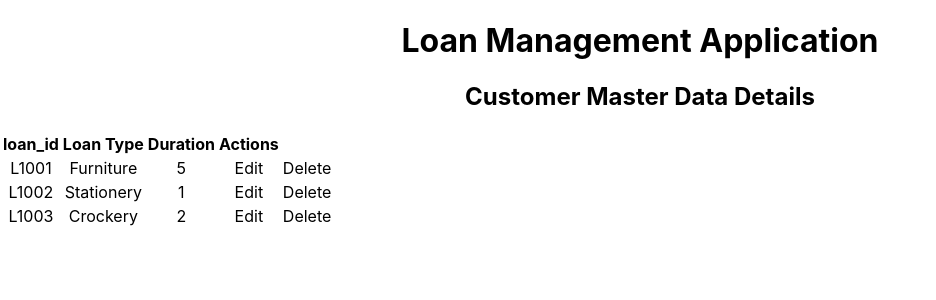
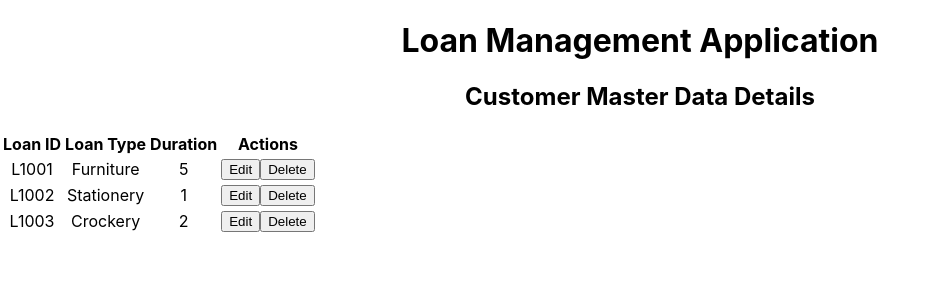
Before and after one commit to agastya2002/LMSTeam3Batch9, a React (Create React App) app in the folder Frontend/lms/: page /adminEditLoan in a window 1280 px wide. Shown: the top 300 px of the page, without its empty margins (0-936 px from the left). Built offline with nearby package versions, Linux system fonts and the light colour scheme.

Commit message:
feat: integrated table component

```diff
--- a/Frontend/lms/src/App.js
+++ b/Frontend/lms/src/App.js
@@ -32,6 +32,7 @@ function App() {
           <Route path="/ViewItem" element={<ProtectedRoute><CustomerItemsPurchased/></ProtectedRoute>} />
           <Route path="/ItemMaster" element={<ProtectedRoute><ItemMaster/></ProtectedRoute>} />
           <Route path="/CustomerDataManagement" element={<ProtectedRoute><CustomerDataManagement/></ProtectedRoute>} />
+          <Route path="/LoanCardManagement" element={<ProtectedRoute><AdminEditLoan/></ProtectedRoute>} />
           {/* <Route path="/LoanCardManagement" element={<ProtectedRoute><LoanCardManagement/></ProtectedRoute>} />*/}
           {/*<Route path="/ItemsMasterData" element={<ProtectedRoute><ItemsMasterData/></ProtectedRoute>} /> */}
           <Route path="/adminEditLoan" element={<AdminEditLoan/>} />
--- a/Frontend/lms/src/Components/TableComponent.js
+++ b/Frontend/lms/src/Components/TableComponent.js
@@ -1,6 +1,8 @@
+/*Code to render Table Component: Here it has been assumed that the first field of table is the unique identifier of a given row*/
 import React from "react";
 
 const TableComponent = ({ headerData, tableData, tableActions }) => {
+    console.log(tableData.length)
     return (
         <table>
             <thead>
@@ -8,15 +10,16 @@ const TableComponent = ({ headerData, tableData, tableActions }) => {
                     {
                         headerData.map((val, idx) => <th key={`heading${idx}`}>{val}</th>)
                     }
+                    <th>Actions</th>
                 </tr>
             </thead>
             <tbody>
-                {tableData?.map((val, idx) => (
+                {tableData.length!==0?tableData?.map((val, idx) => (
                     <tr key={`row${idx}`}>
-                        {Object.keys(val).map((data, idx_data) => <td key={`data${idx_data}`}>{data}</td>)}
-                        {tableActions.length !== 0 ? <td>{tableActions?.map((data, idx_data) => <button key={`action_${data?.actionName}`} data-entry-id={Object.keys(val)[0]} onClick={data?.actionCallback}>{data?.actionName}</button>)}</td> : null}
+                        {Object.values(val).map((data, idx_data) => <td key={`data${idx_data}`}>{data}</td>)}
+                        {tableActions?.length !== 0 ? <td>{tableActions?.map((data, idx_data) => <button key={`action_${data?.actionName}`} data-entry-obj={val} onClick={data?.actionCallback}>{data?.actionName}</button>)}</td> : null}
                     </tr>
-                ))}
+                )):null}
                 <tr></tr>
             </tbody>
         </table>
--- a/Frontend/lms/src/Pages/AdminEditLoan.js
+++ b/Frontend/lms/src/Pages/AdminEditLoan.js
@@ -1,5 +1,5 @@
-import React from "react";
-
+import React, { useCallback } from "react";
+import TableComponent from "../Components/TableComponent";
 export const AdminEditLoan = () => {
   // const user = { emp_id: "E0002", designation: "Manager", department: "IT" };
   const loanCards = [
@@ -19,18 +19,30 @@ export const AdminEditLoan = () => {
       duration: 2
     },
   ];
+  const editLoan = (e) => {
+    const { entryObj } = e.currentTarget.dataset;
+    console.log(entryObj);
+    //editLoan code here
+  }
+  const deleteLoan = (e) => {
+    const { entryObj } = e.currentTarget.dataset;
+    console.log(entryObj);
+    //editLoan code here
+  }
   return (
     <div>
       <h1>Loan Management Application</h1>
       <h2>Customer Master Data Details</h2>
       <div
-          style={{ width: "100%", display: "flex", justifyContent: "space-between"}}
+        style={{ width: "100%", display: "flex", justifyContent: "space-between" }}
       >
+
         {/* <span>Employee ID: {user?.emp_id}</span>
           <span>Designation: {user?.designation}</span>
           <span>Department: {user?.department}</span> */}
       </div>
-        <table>
+      <TableComponent headerData={["Loan ID", "Loan Type", "Duration"]} tableData={loanCards} tableActions={[{ actionName: "Edit", actionCallback: (e) => editLoan(e) }, { actionName: "Delete", actionCallback: (e) => deleteLoan(e) }]} />
+      {/*         <table>
           <thead>
             <tr>
               <th>loan_id</th>
@@ -52,7 +64,7 @@ export const AdminEditLoan = () => {
                 </tr>
               ))}
           </tbody>
-        </table>
+        </table> */}
     </div>
   );
 };
--- a/Frontend/lms/src/Pages/CustmerDataManagement.js
+++ b/Frontend/lms/src/Pages/CustmerDataManagement.js
@@ -4,6 +4,7 @@ import { useState, useEffect } from 'react';
 import { useAuth } from '../Contexts/AuthContext';
 import { Link, useNavigate } from 'react-router-dom';
 import axios from 'axios';
+import TableComponent from '../Components/TableComponent';
 
 const CustomerDataManagement=()=>{
 
@@ -93,8 +94,11 @@ const CustomerDataManagement=()=>{
     }
 
 
-const editEmployee = (e,val) => {
-    e.preventDefault()
+const editEmployee = (e) => {
+
+    e.preventDefault();
+    const val=JSON.parse(e.currentTarget.dataset.entryObj);
+    console.log(val)
     setEID(val.employeeId)
     setEName(val.employeeName)
     setGender(val.gender)
@@ -105,6 +109,9 @@ const editEmployee = (e,val) => {
     setEdit(true)
 }
 
+const deleteEmployee=(e)=>{
+    const {entryId}=e.currentTarget.dataset;
+}
 const handleCancel = () =>{
     setEID("")
     setEName("")
@@ -185,7 +192,8 @@ const handleCancel = () =>{
             </div>
               :null
             }
-             {
+            <TableComponent headerData={["Employee ID", "Employee Name", "Gender","Designation","Department","Date of Birth","Date of joining"]} tableData={emps} tableActions={[{ actionName: "Edit", actionCallback: (e) => editEmployee(e) }, { actionName: "Delete", actionCallback: (e) => deleteEmployee(e) }]} />
+             {/* {
           emps.length!=0?<table>
           <thead>
             <tr>
@@ -215,7 +223,7 @@ const handleCancel = () =>{
               ))}
           </tbody>
         </table>:null
-        }
+        } */}
         </div>
     )
 }
--- a/Frontend/lms/src/Pages/CustomerItemsPurchased.js
+++ b/Frontend/lms/src/Pages/CustomerItemsPurchased.js
@@ -2,6 +2,7 @@ import React, { useEffect, useState } from "react";
 import {useAuth} from '../Contexts/AuthContext'
 import axios from 'axios';
 import { Link, useNavigate } from 'react-router-dom';
+import TableComponent from "../Components/TableComponent";
 
 export const CustomerItemsPurchased = () => {
 
@@ -25,28 +26,30 @@ export const CustomerItemsPurchased = () => {
     }
     useEffect(()=>{
       getItems()
-    },[])
-    // const items = [
-    //   {
-    //     issue_id: "I1001",
-    //     item_description: "Tea Table",
-    //     item_make: "Wooden",
-    //     item_category: "Furniture",
-    //     item_valuation: "5000",
-    //   },
-    //   {
-    //     issue_id: "I1002",
-    //     item_description: "Tea Set",
-    //     item_make: "Glass",
-    //     item_category: "Crockery",
-    //     item_valuation: "2000",
-    //   },
-    // ];
+    },[]);
+     const iitems = [
+       {
+         issue_id: "I1001",
+         item_description: "Tea Table",
+         item_make: "Wooden",
+         item_category: "Furniture",
+         item_valuation: "5000",
+       },
+       {
+         issue_id: "I1002",
+         item_description: "Tea Set",
+         item_make: "Glass",
+         item_category: "Crockery",
+         item_valuation: "2000",
+       },
+     ];
     console.log(items)
+
     return (
       <div>
         <h1>Loan Management Application</h1>
         <h2>Items Purchased</h2>
+        <TableComponent headerData={["Issue ID","Issued","Item Description","Item Make","Item Category","Item Valuation"]} tableData={items}/>
         {/* <div
           style={{ width: "100%", display: "flex", justifyContent: "space-between" }}
         >
@@ -54,7 +57,7 @@ export const CustomerItemsPurchased = () => {
           <span>Designation: {user?.designation}</span>
           <span>Department: {user?.department}</span>
         </div> */}
-        {
+        {/* {
           items.length!=0?<table>
           <thead>
             <tr>
@@ -78,8 +81,7 @@ export const CustomerItemsPurchased = () => {
               ))}
           </tbody>
         </table>:null
-        }
-
+        } */}
       </div>
     );
 };
--- a/Frontend/lms/src/Pages/CustomerLoanCards.js
+++ b/Frontend/lms/src/Pages/CustomerLoanCards.js
@@ -1,30 +1,30 @@
 import React, { useEffect, useState } from "react";
-import {useAuth} from '../Contexts/AuthContext'
+import { useAuth } from '../Contexts/AuthContext'
 import axios from 'axios';
 import { Link, useNavigate } from 'react-router-dom';
-
+import TableComponent from "../Components/TableComponent";
 export const CustomerLoanCards = () => {
   const navigate = useNavigate();
-    const {logout, user, token} = useAuth();
+  const { logout, user, token } = useAuth();
 
-    const [loanCards,setLoanCards] = useState([])
+  const [loanCards, setLoanCards] = useState([])
 
 
   const baseURL = "https://localhost:7223/api/customer"
 
   const getLoans = async () => {
-        try{
-        const resp = await axios.get(`${baseURL}/GetLoans?id=${user.userId}`,{
-            headers:{"Authorization":`Bearer ${token}`}
+    try {
+      const resp = await axios.get(`${baseURL}/GetLoans?id=${user.userId}`, {
+        headers: { "Authorization": `Bearer ${token}` }
       })
       setLoanCards(resp.data)
-      }catch(err){
+    } catch (err) {
       console.log(err)
     }
   }
-    useEffect(()=>{
+  useEffect(() => {
     getLoans()
-    },[])
+  }, [])
 
   console.log(loanCards)
   // const user = { emp_id: "E0002", designation: "Manager", department: "IT" };
@@ -46,6 +46,7 @@ export const CustomerLoanCards = () => {
     <div>
       <h1>Loan Management Application</h1>
       <h2>Loan Cards Availed</h2>
+      <TableComponent headerData={["Loan ID", "Loan Type", "Duration", "Card Issue Date"]} tableData={loanCards} />
       {/* <div
           style={{ width: "100%", display: "flex", justifyContent: "space-between" }}
         >
@@ -53,7 +54,7 @@ export const CustomerLoanCards = () => {
           <span>Designation: {user?.designation}</span>
           <span>Department: {user?.department}</span>
         </div> */}
-        <table>
+      {/* <table>
           <thead>
             <tr>
               <th>loan_id</th>
@@ -73,7 +74,7 @@ export const CustomerLoanCards = () => {
                 </tr>
               ))}
           </tbody>
-        </table>
+        </table> */}
     </div>
   );
 };
```
Lines whose indentation alone changed are shown as unchanged.
